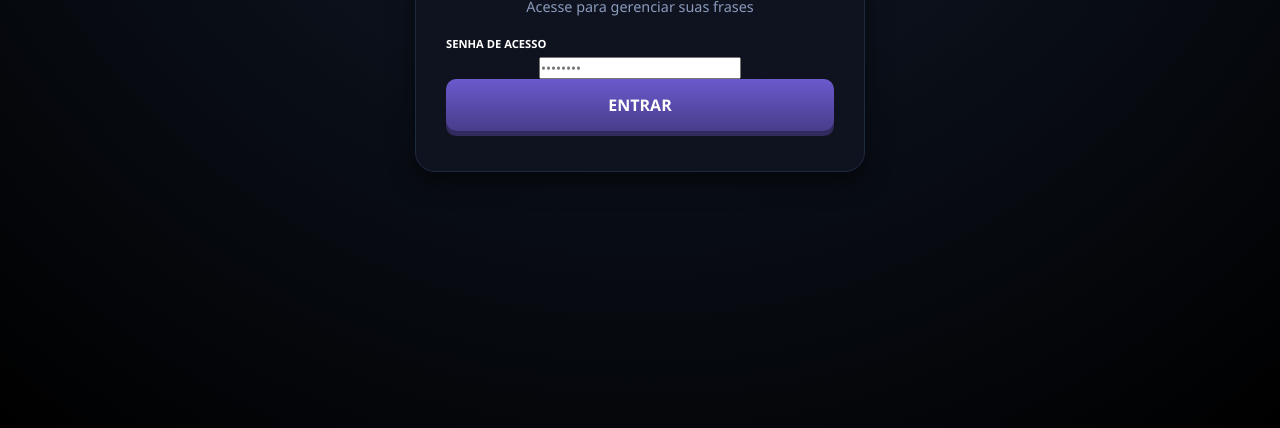
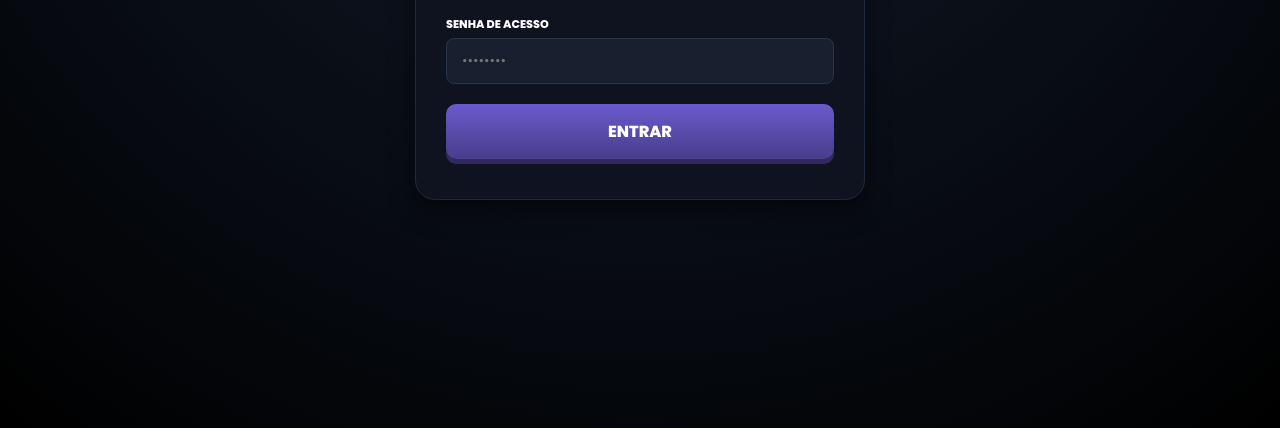
Before and after one commit to LaiooTavares/letras, a website: page public/index.html in a window 1280 px wide. Shown: the part 372-800 px from the top of the page. Drawn offline with Linux system fonts and the light colour scheme.

Commit message:
Implementação  1.0.1

```diff
--- a/public/css/style.css
+++ b/public/css/style.css
@@ -3,7 +3,8 @@
     box-sizing: border-box;
     margin: 0;
     padding: 0;
-    font-family: 'Segoe UI', Tahoma, Geneva, Verdana, sans-serif;
+    /* Alterado para Poppins para garantir visual moderno na VPS */
+    font-family: 'Poppins', 'Segoe UI', sans-serif;
 }
 
 body {
@@ -15,7 +16,7 @@
     justify-content: center;
     min-height: 100vh;
     padding: 20px;
-    overflow: hidden;
+    overflow: hidden; /* Evita rolagem na tela de login */
 }
 
 /* O "Card" central */
@@ -84,7 +85,7 @@
     min-width: 40px;
 }
 
-/* Botões de Alinhamento (Novos) */
+/* Botões de Alinhamento */
 .btn-align {
     background: linear-gradient(to bottom, #44ccff, #0088cc);
     box-shadow: 0 4px 0 #005580;
@@ -106,6 +107,17 @@
     text-transform: uppercase;
 }
 
+input[type="password"] {
+    width: 100%;
+    padding: 12px 15px;
+    margin-bottom: 20px;
+    border-radius: 8px;
+    border: 1px solid #2a344a;
+    background: #181f2e;
+    color: #fff;
+    outline: none;
+}
+
 textarea {
     width: 100%;
     padding: 12px 15px;
@@ -120,7 +132,7 @@
     resize: none;
     font-family: monospace;
 }
-textarea:focus { border-color: #4e44ff; }
+textarea:focus, input:focus { border-color: #4e44ff; }
 
 /* Botão Principal */
 .btn-primary {
@@ -181,11 +193,8 @@
 .align-center { text-align: center !important; display: block; }
 .align-justify { text-align: justify !important; display: block; }
 
-/* ... MANTENHA TODO O RESTO DO ARQUIVO IGUAL ... */
-
-/* === AJUSTE MOBILE CORRIGIDO (PREENCHIMENTO TOTAL) === */
+/* === AJUSTE MOBILE (PREENCHIMENTO TOTAL) === */
 @media screen and (max-width: 768px) and (orientation: portrait) {
-    /* Esconde a estrutura padrão do container pai para não interferir */
     #presentation-layer {
         display: none;
         align-items: unset;
@@ -195,7 +204,6 @@
     }
 
     #display-text {
-        /* FIXED garante que ele ignore o container pai e use a janela inteira */
         position: fixed;
         top: 50%;
         left: 50%;
@@ -203,33 +211,26 @@
         /* Gira 90 graus */
         transform: translate(-50%, -50%) rotate(90deg);
 
-        /* AQUI ESTÁ A CORREÇÃO:
-           1. width: 100vh -> Obriga a caixa de texto ter a altura TOTAL do celular.
-           2. max-width: none -> Remove limites que o desktop impõe. */
+        /* Força a altura do texto a ser a altura da tela do celular */
         width: 100vh;
         max-width: none !important;
         height: auto;
 
-        /* Padding: 0 nas laterais (que viram altura) e 4vh nas pontas (topo/fundo do cel)
-           Isso é a margem de segurança para a câmera/notch */
+        /* Margem segura para notch/câmera */
         padding: 0 4vh;
 
-        /* Tamanho da fonte calibrado para encher bem */
+        /* Fonte grande */
         font-size: 10vw;
         line-height: 1.2;
 
         text-align: center;
         margin: 0;
         white-space: normal;
-
-        /* Garante que o padding não aumente o tamanho total */
         box-sizing: border-box;
     }
 
-    /* Ajuste para as tags de alinhamento funcionarem no modo girado */
     .align-center { text-align: center; display: block; }
 
-    /* No Justify do mobile, usamos text-align-last center para a última linha não ficar feia */
     .align-justify {
         text-align: justify;
         text-align-last: center;
--- a/public/index.html
+++ b/public/index.html
@@ -4,12 +4,15 @@
     <meta charset="UTF-8">
     <meta name="viewport" content="width=device-width, initial-scale=1.0">
     <title>Login - App Frases</title>
+
+    <link rel="preconnect" href="https://fonts.googleapis.com">
+    <link rel="preconnect" href="https://fonts.gstatic.com" crossorigin>
+    <link href="https://fonts.googleapis.com/css2?family=Poppins:wght@300;400;600;800&display=swap" rel="stylesheet">
+
     <link rel="stylesheet" href="/css/style.css">
-
     <link rel="manifest" href="/manifest.json">
 
     <meta name="theme-color" content="#000000">
-
     <meta name="apple-mobile-web-app-capable" content="yes">
     <meta name="apple-mobile-web-app-status-bar-style" content="black-translucent">
 </head>
@@ -38,10 +41,10 @@
             window.addEventListener('load', () => {
                 navigator.serviceWorker.register('/sw.js')
                     .then(registration => {
-                        console.log('App pronto para instalar. SW registrado:', registration.scope);
+                        console.log('SW registrado com sucesso:', registration.scope);
                     })
                     .catch(error => {
-                        console.log('Erro ao registrar SW:', error);
+                        console.log('Falha ao registrar SW:', error);
                     });
             });
         }
```
Also changed, not shown: public/app.html (+5 -0 lines).
